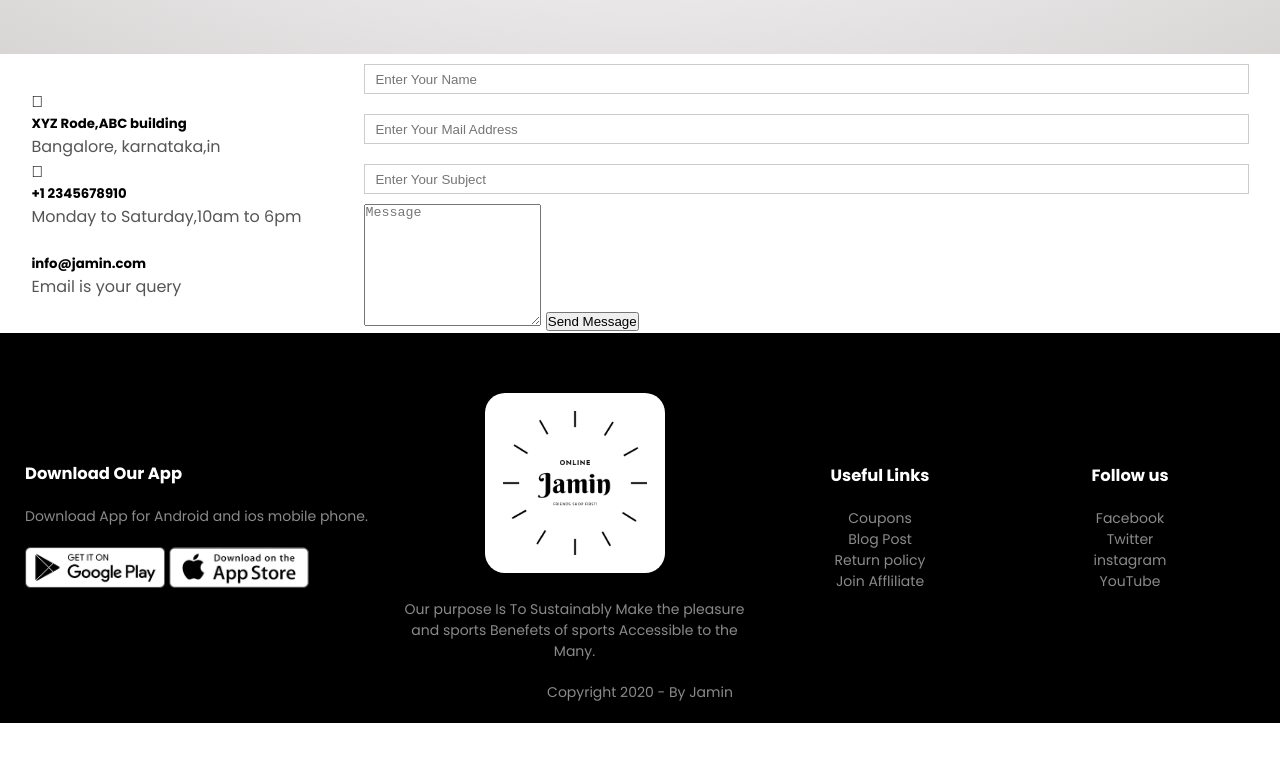
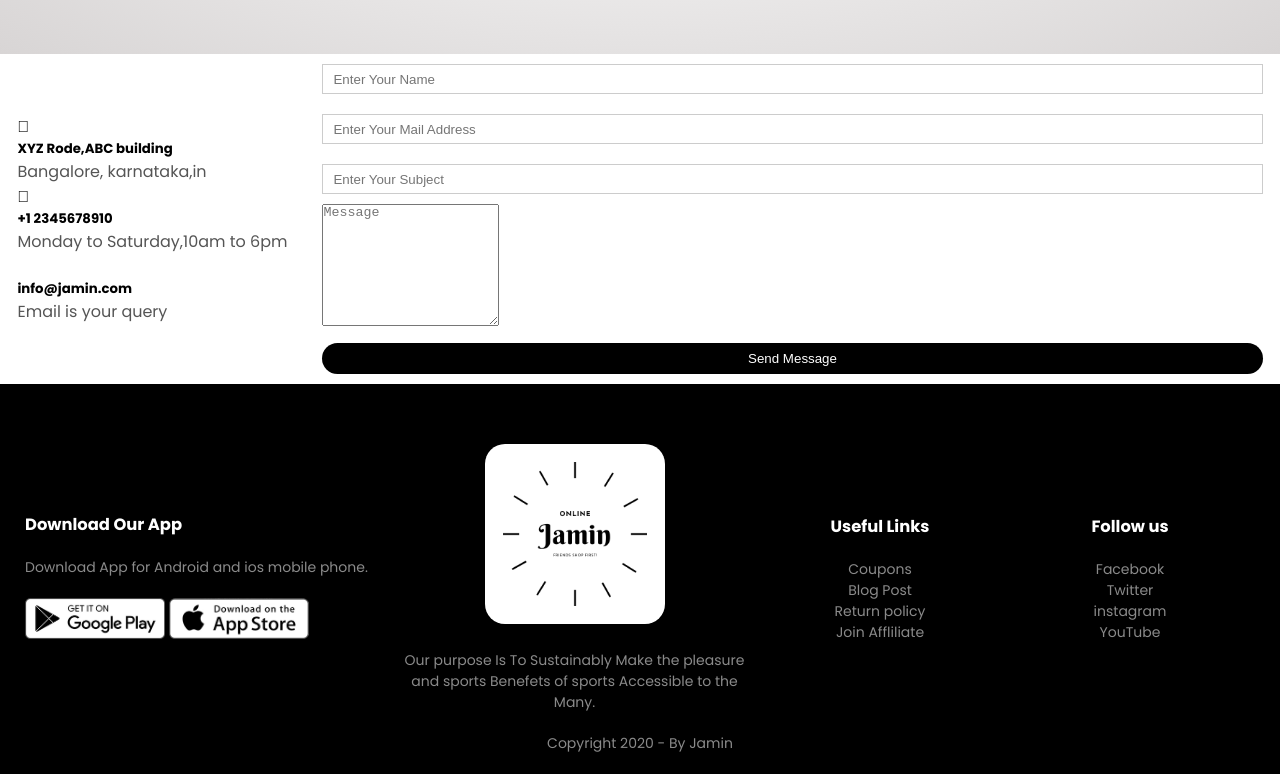
Before and after one commit to javatcoding1/jamin.github.io, a plain HTML site: page contact.html in a window 1280 px wide. Shown: the part 713-1487 px from the top of the page. Before the commit the page ends 1436 px from the top, so only its background shows below. Drawn offline with Linux system fonts and the light colour scheme; some icons are missing.

Commit message:
Update contact.html

```diff
--- a/contact.html
+++ b/contact.html
@@ -72,7 +72,7 @@
          <input type="email" name="email" placeholder="Enter Your Mail Address" required>
          <input type="text" name="subject" placeholder="Enter Your Subject" required>
          <textarea  rows="8" name="message" placeholder="Message" required></textarea>
-         <button type="submit" class="hero">Send Message</button>
+         <button type="submit" class="btn">Send Message</button>
      </form>
  </div>
 </div>
```
